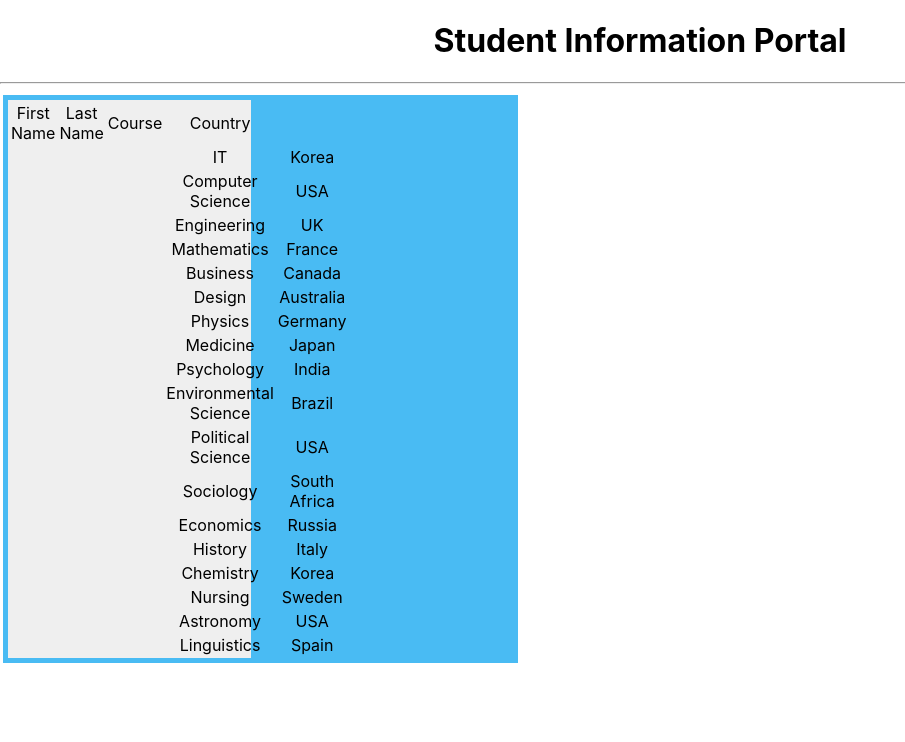
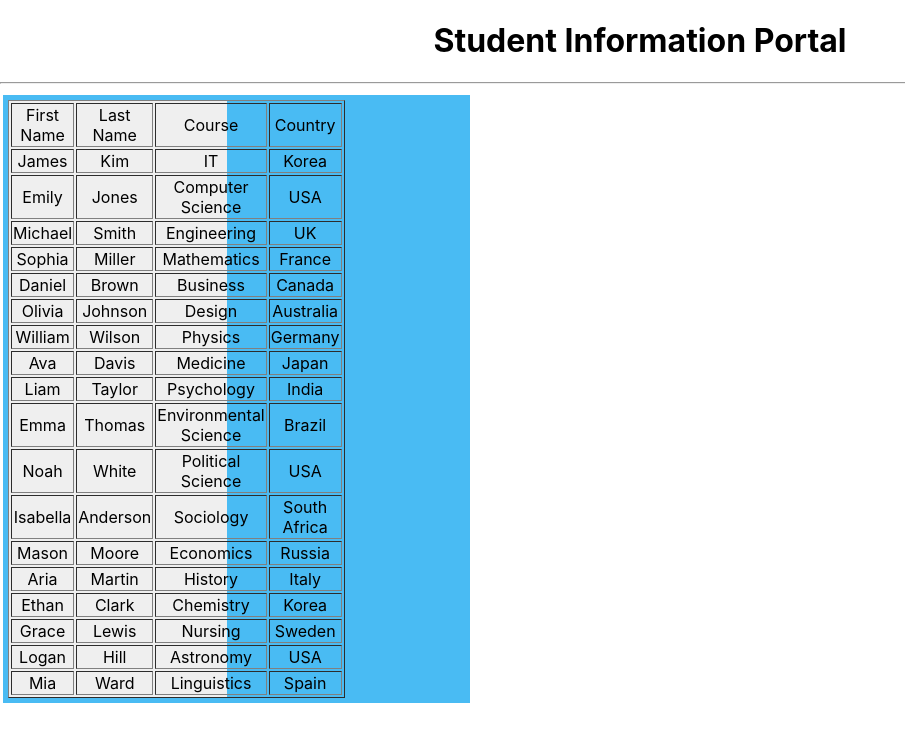
Before and after one commit to NifraAH/IT3133ReactProjects, a React (Create React App) app in the folder studentapp/: page / in a window 1280 px wide. Shown: the top 742 px of the page, without its empty margins (0-905 px from the left). Built offline with nearby package versions, Linux system fonts and the light colour scheme.

Commit message:
fixed some design issues

```diff
--- a/studentapp/src/components/StudentTable.js
+++ b/studentapp/src/components/StudentTable.js
@@ -3,7 +3,7 @@ export default function studentTable(props){
     return(
         <div className="outerDiv">
             <div className="leftDiv">
-                <table>
+                <table border="1">
                     <thead>
                         <tr>
                             <td>First Name</td>
@@ -16,9 +16,8 @@ export default function studentTable(props){
                         {
                             props.students.map( student=>
                                 <tr>
-                                    <td>{student.firstname}</td>
-                                    <td>{student.firstname}</td>
-                                    <td>{student.lastname}</td>
+                                    <td>{student.firstName}</td>
+                                    <td>{student.lastName}</td>
                                     <td>{student.course}</td>
                                     <td>{student.address.country}</td>
                                 </tr>
```
